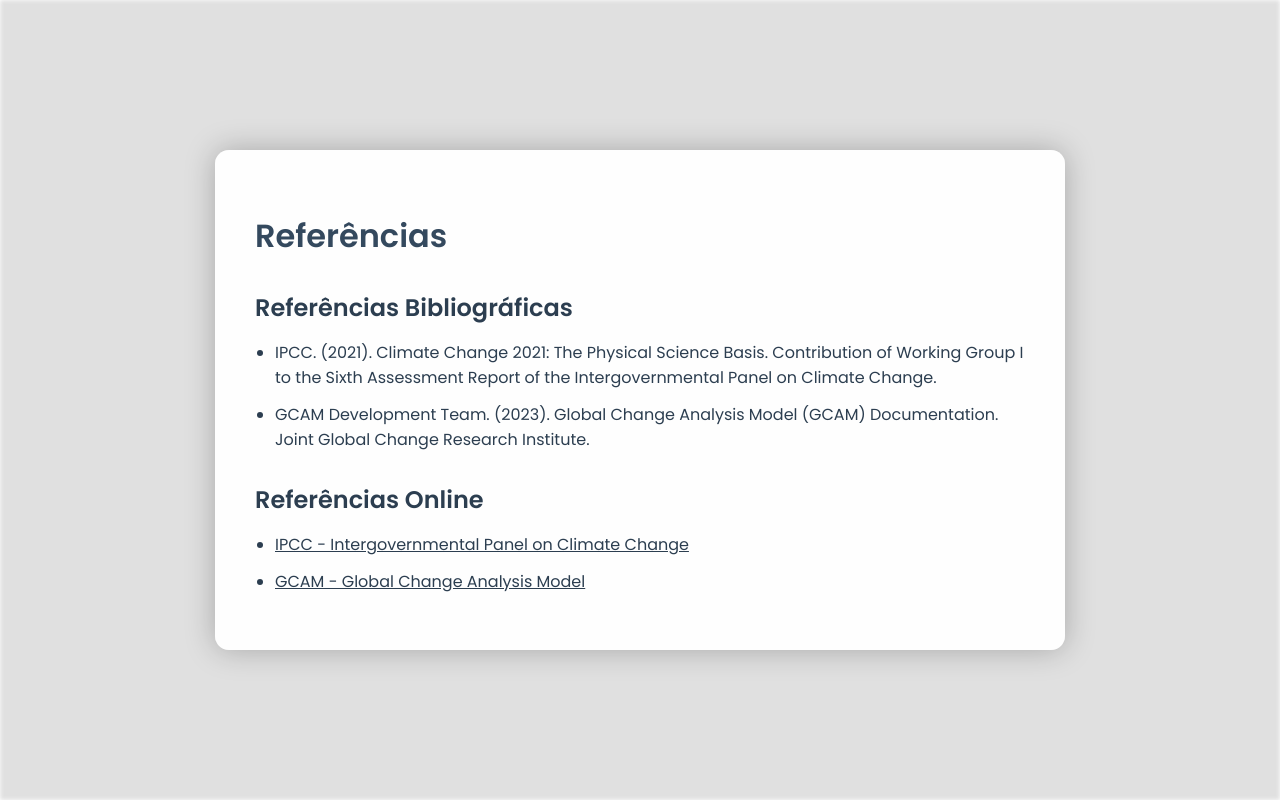
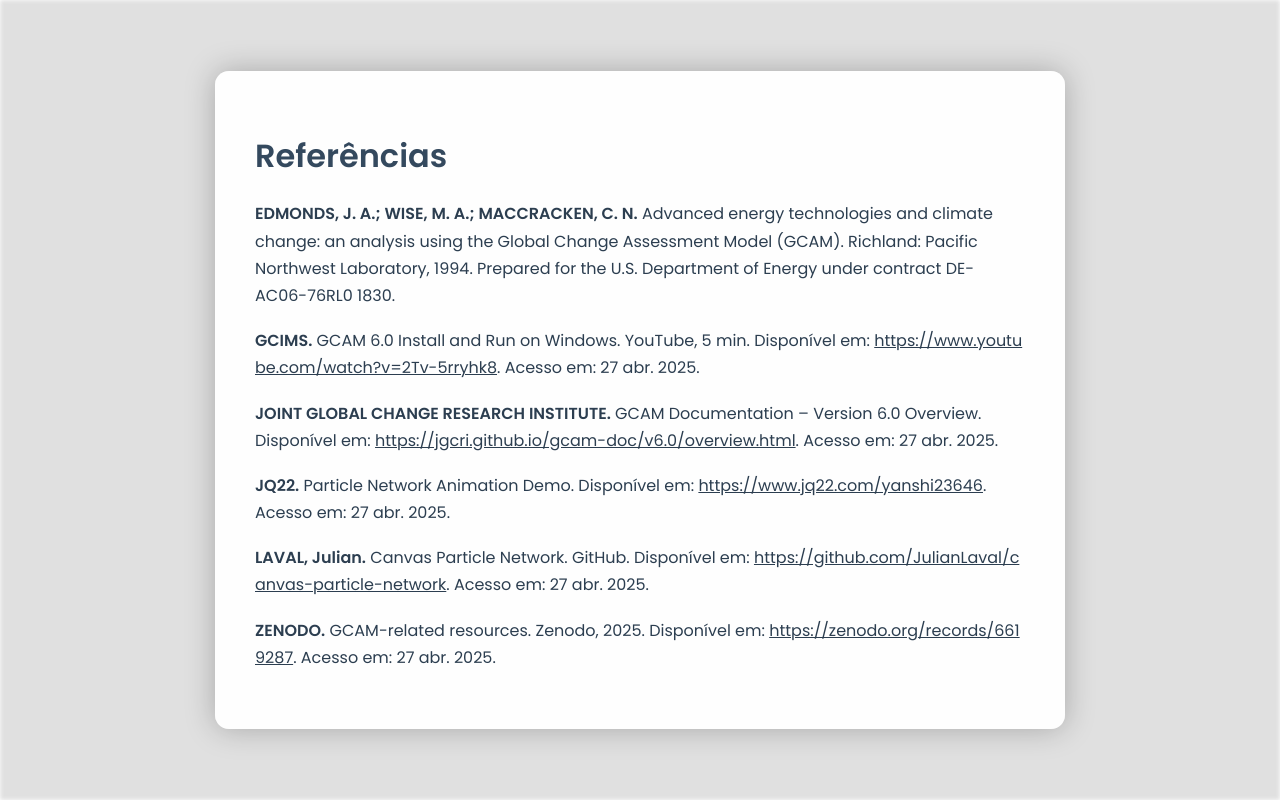
Before and after one commit to evituu/mapa-gcam, a website: page referencia.html in a window 1280 px wide. Drawn offline with Linux system fonts and the light colour scheme.

Commit message:
✨ Atualiza

```diff
--- a/referencia.html
+++ b/referencia.html
@@ -39,22 +39,18 @@
             color: #34495e;
             margin-bottom: 20px;
         }
-        h2 {
-            color: #2c3e50;
-            margin-top: 30px;
-            margin-bottom: 15px;
+        .referencia {
+            margin-bottom: 18px;
+            font-size: 16px;
+            line-height: 1.7;
         }
-        ul {
-            margin-top: 10px;
-            padding-left: 20px;
-        }
-        li {
-            margin-bottom: 12px;
-            font-size: 16px;
+        .referencia strong {
+            font-weight: 600;
         }
         a {
             color: #2c3e50;
             text-decoration: underline;
+            word-break: break-all;
         }
         @keyframes fadeIn {
             from { opacity: 0; transform: translateY(20px); }
@@ -62,7 +58,7 @@
         }
         @media (max-width: 768px) {
             .container { padding: 25px; }
-            li { font-size: 15px; }
+            .referencia { font-size: 15px; }
         }
     </style>
 </head>
@@ -70,30 +66,22 @@
     <div class="overlay">
         <div class="container">
             <h1 data-i18n="references">Referências</h1>
-            <h2 data-i18n="bibliographicReferences">Referências Bibliográficas</h2>
-            <ul>
-                <li>IPCC. (2021). Climate Change 2021: The Physical Science Basis. Contribution of Working Group I to the Sixth Assessment Report of the Intergovernmental Panel on Climate Change.</li>
-                <li>GCAM Development Team. (2023). Global Change Analysis Model (GCAM) Documentation. Joint Global Change Research Institute.</li>
-            </ul>
-            <h2 data-i18n="onlineReferences">Referências Online</h2>
-            <ul>
-                <li><a href="https://www.ipcc.ch" target="_blank">IPCC - Intergovernmental Panel on Climate Change</a></li>
-                <li><a href="https://www.globalchange.umd.edu/gcam" target="_blank">GCAM - Global Change Analysis Model</a></li>
-            </ul>
+            <div class="referencia"><strong>EDMONDS, J. A.; WISE, M. A.; MACCRACKEN, C. N.</strong> Advanced energy technologies and climate change: an analysis using the Global Change Assessment Model (GCAM). Richland: Pacific Northwest Laboratory, 1994. Prepared for the U.S. Department of Energy under contract DE-AC06-76RL0 1830.</div>
+            <div class="referencia"><strong>GCIMS.</strong> GCAM 6.0 Install and Run on Windows. YouTube, 5 min. Disponível em: <a href="https://www.youtube.com/watch?v=2Tv-5rryhk8" target="_blank">https://www.youtube.com/watch?v=2Tv-5rryhk8</a>. Acesso em: 27 abr. 2025.</div>
+            <div class="referencia"><strong>JOINT GLOBAL CHANGE RESEARCH INSTITUTE.</strong> GCAM Documentation – Version 6.0 Overview. Disponível em: <a href="https://jgcri.github.io/gcam-doc/v6.0/overview.html" target="_blank">https://jgcri.github.io/gcam-doc/v6.0/overview.html</a>. Acesso em: 27 abr. 2025.</div>
+            <div class="referencia"><strong>JQ22.</strong> Particle Network Animation Demo. Disponível em: <a href="https://www.jq22.com/yanshi23646" target="_blank">https://www.jq22.com/yanshi23646</a>. Acesso em: 27 abr. 2025.</div>
+            <div class="referencia"><strong>LAVAL, Julian.</strong> Canvas Particle Network. GitHub. Disponível em: <a href="https://github.com/JulianLaval/canvas-particle-network" target="_blank">https://github.com/JulianLaval/canvas-particle-network</a>. Acesso em: 27 abr. 2025.</div>
+            <div class="referencia"><strong>ZENODO.</strong> GCAM-related resources. Zenodo, 2025. Disponível em: <a href="https://zenodo.org/records/6619287" target="_blank">https://zenodo.org/records/6619287</a>. Acesso em: 27 abr. 2025.</div>
         </div>
     </div>
     <script>
         // Sistema de internacionalização
         const translations = {
             pt: {
-                references: "Referências",
-                bibliographicReferences: "Referências Bibliográficas",
-                onlineReferences: "Referências Online"
+                references: "Referências"
             },
             en: {
-                references: "References",
-                bibliographicReferences: "Bibliographic References",
-                onlineReferences: "Online References"
+                references: "References"
             }
         };
         function updateTexts() {
```
